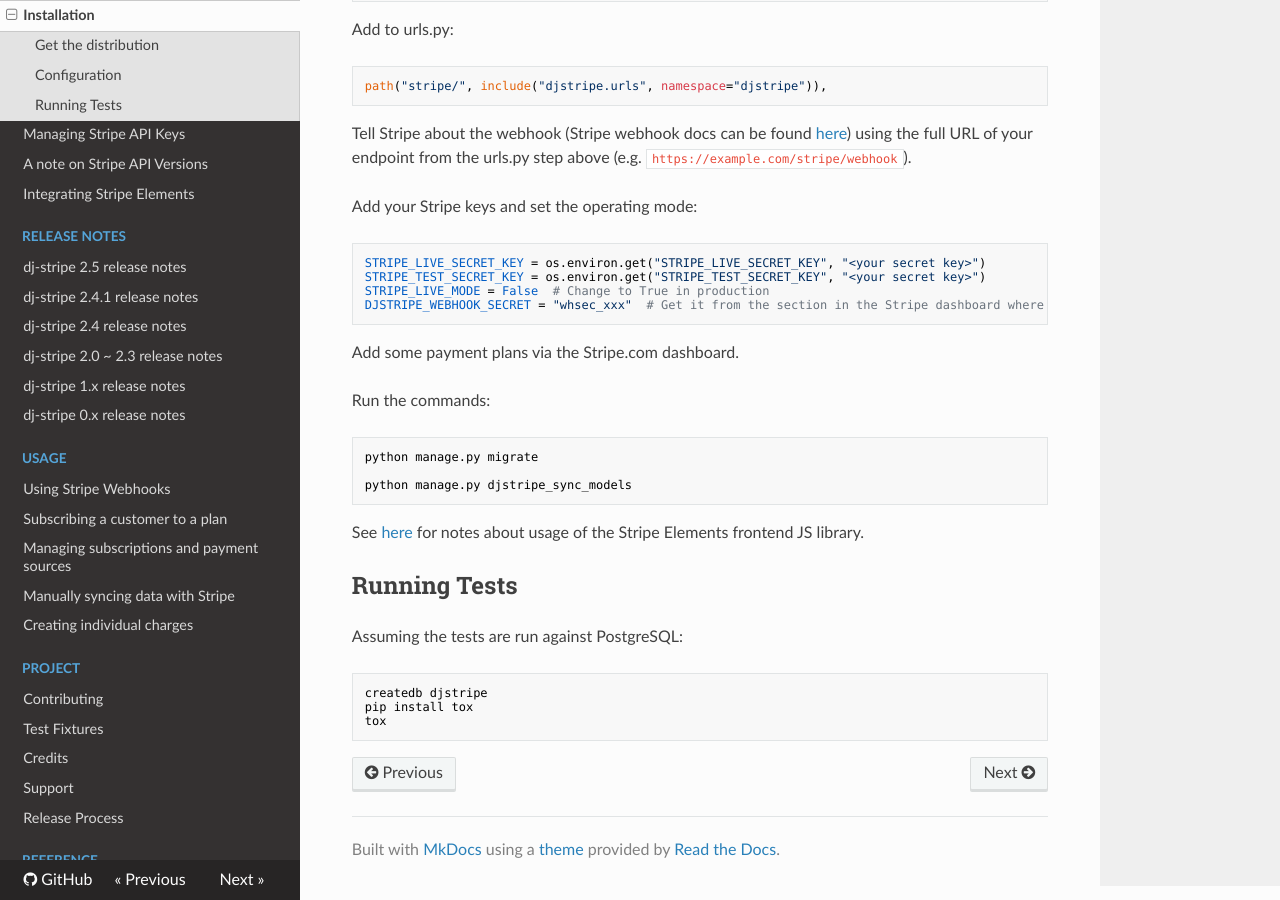
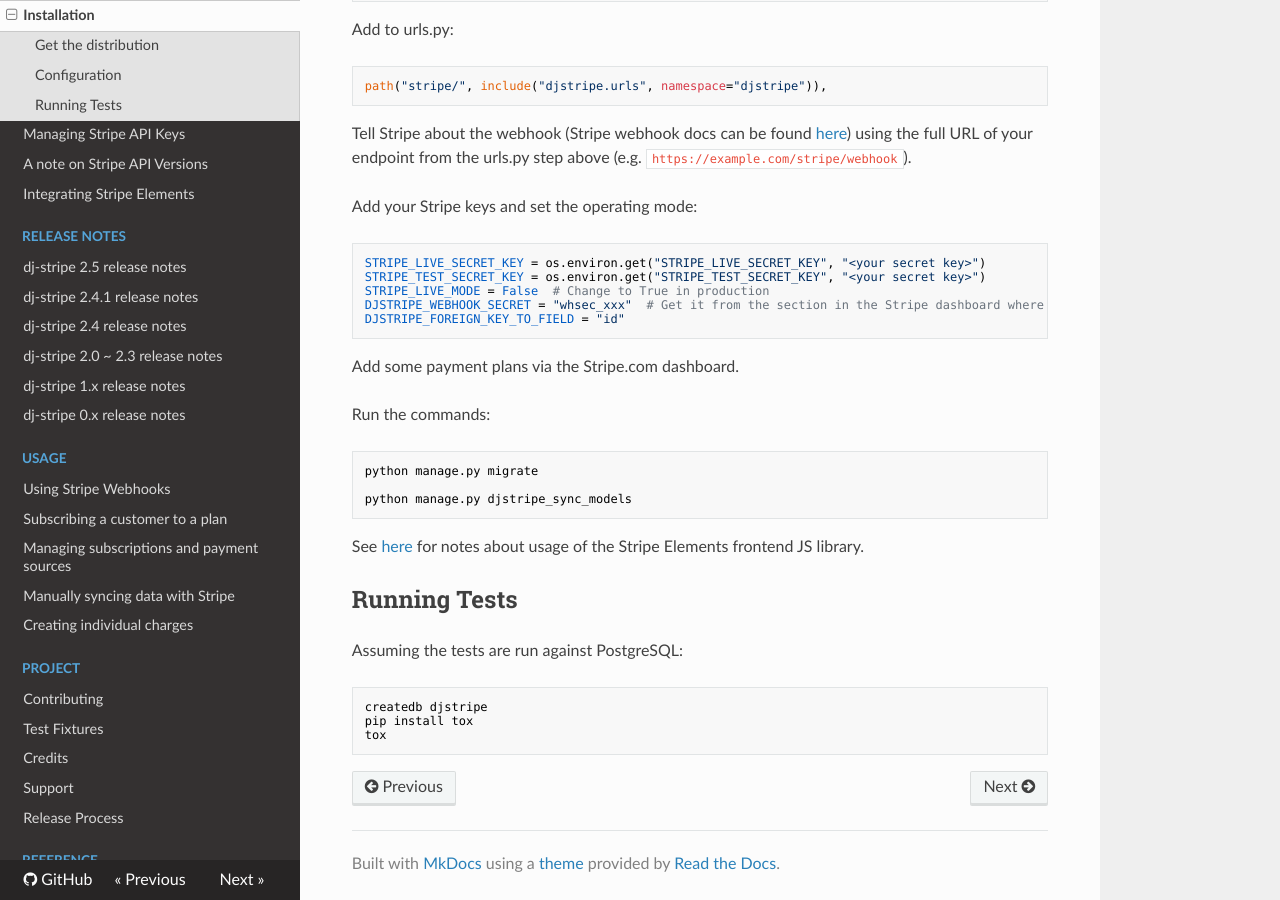
Before and after one commit to dj-stripe/dj-stripe, an MkDocs documentation site: the page built from docs/installation.md, in a window 1280 px wide and 900 px high, scrolled down 519 px. Built offline with MkDocs 1.6.1, drawn with Linux system fonts in a browser that asks for light colours; nearby versions of some CDN libraries.

Commit message:
Mention required DJSTRIPE_FOREIGN_KEY_TO_FIELD in installation guide
I installed dj-stripe for the first time and the setup failed because DJSTRIPE_FOREIGN_KEY_TO_FIELD was missing. When looking at the settings, I discovered that this setting is actually required to operate. The docs recommend the value of `"id"` so that's what I'm listing.

```diff
--- a/docs/installation.md
+++ b/docs/installation.md
@@ -31,6 +31,7 @@
     STRIPE_TEST_SECRET_KEY = os.environ.get("STRIPE_TEST_SECRET_KEY", "<your secret key>")
     STRIPE_LIVE_MODE = False  # Change to True in production
     DJSTRIPE_WEBHOOK_SECRET = "whsec_xxx"  # Get it from the section in the Stripe dashboard where you added the webhook endpoint
+    DJSTRIPE_FOREIGN_KEY_TO_FIELD = "id"
 
 Add some payment plans via the Stripe.com dashboard.
 
```
